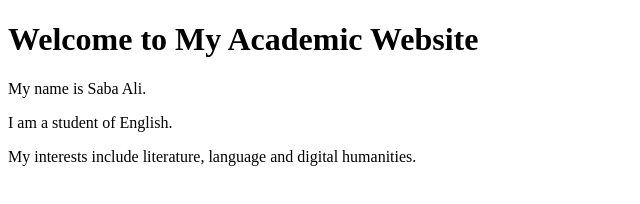
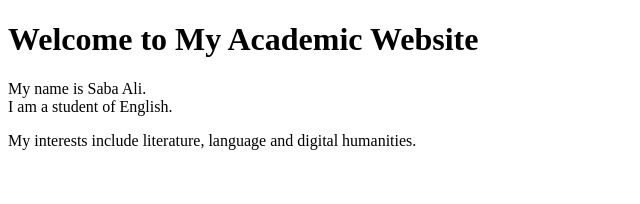
Before and after one commit to sabaali6/Web-Design-Lab, a plain HTML site: page index.html in a window 1280 px wide. Shown: the whole page, without its empty margins (0-640 px from the left). Drawn offline with Linux system fonts and the light colour scheme.

Commit message:
Update index.html

```diff
--- a/index.html
+++ b/index.html
@@ -5,12 +5,9 @@
 </head>
 
 <body>
-
    <h1>Welcome to My Academic Website</h1>
 
-    <p>My name is Saba Ali.</p>
-
-<p>I am a student of English.</p>
+    <p>My name is Saba Ali. <br>I am a student of English.</p>
 
 <p>My interests include literature, language and digital humanities.</p>
 
```
